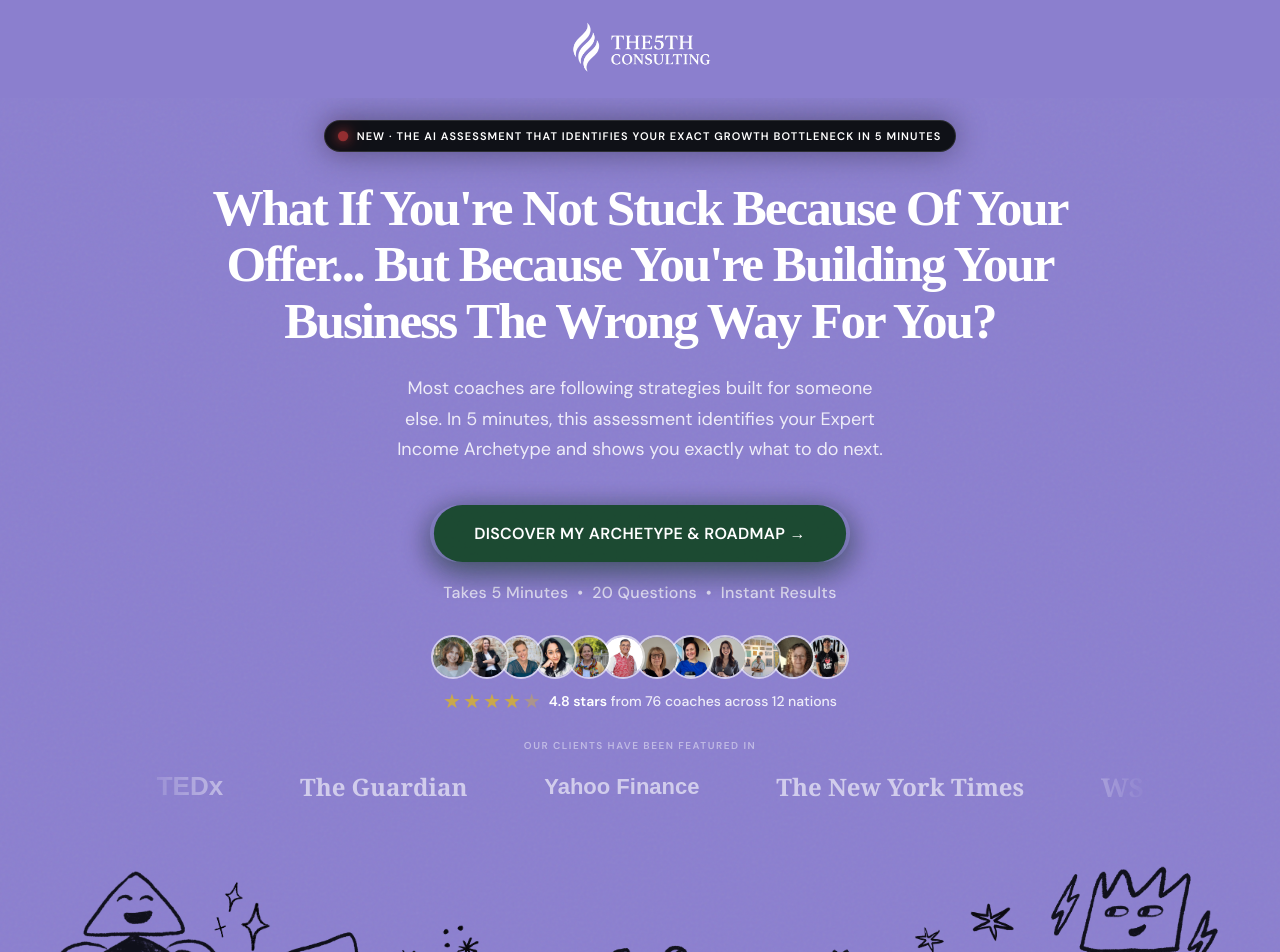
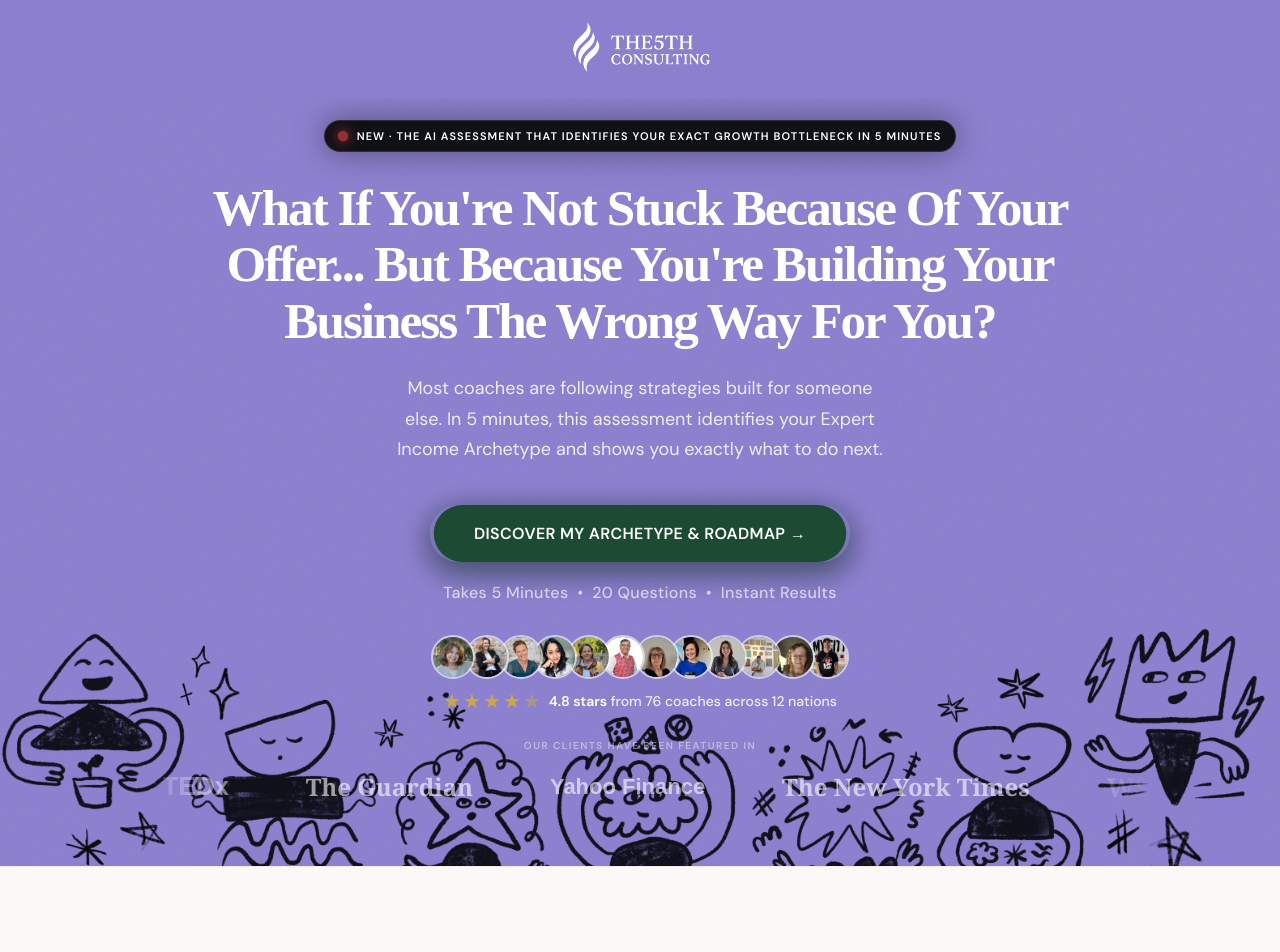
Before and after one commit to indrodip-cmd/quiz-deploy, a Next.js app: page / in a window 1280 px wide. Shown: the top 952 px of the page. Built offline with nearby package versions, Linux system fonts and the light colour scheme; a web font is replaced by a local one.

Commit message:
Fix hero illustration overflow — clip inside hero bounds, hide on mobile

```diff
--- a/app/page.tsx
+++ b/app/page.tsx
@@ -1098,8 +1098,8 @@ const LP_CSS = `
   font-weight:700;padding:16px 48px;border-radius:50px;border:2px solid #111;
   cursor:pointer;letter-spacing:.02em;transition:all .25s;}
 .qp-btn-ghost:hover{background:#111;color:#fff;transform:translateY(-2px);}
-.qp-hero-graphic{display:block;width:100%;max-width:none;margin:48px auto -88px;
-  position:relative;z-index:2;}
+.qp-hero-graphic{display:block;width:100%;max-width:none;
+  position:absolute;bottom:0;left:0;z-index:0;pointer-events:none;}
 
 /* ─── archetypes section ─── */
 .qp-arch-section{background:#fff;padding:180px 60px 100px;}
@@ -1374,7 +1374,7 @@ function LandingPage({ onStart }: { onStart: () => void }) {
       </motion.nav>
 
       {/* ══ HERO ══ */}
-      <section className="qp-hero" style={{ padding: isMobile ? '100px 16px 40px' : 'clamp(80px, 10vw, 120px) clamp(16px, 5vw, 48px) 60px' }}>
+      <section className="qp-hero" style={{ padding: isMobile ? '100px 16px 40px' : 'clamp(80px, 10vw, 120px) clamp(16px, 5vw, 48px) 60px', overflow: 'hidden', position: 'relative' }}>
         <div className="qp-hero-grain" aria-hidden="true" />
         <div className="qp-hero-inner">
 
@@ -1624,7 +1624,20 @@ function LandingPage({ onStart }: { onStart: () => void }) {
           initial={prefersReduced ? {} : { opacity:0, y:40 }}
           animate={{ opacity:1, y:0 }}
           transition={tr(0.6)}
-          style={{ mixBlendMode: 'multiply', background: 'transparent', display: isMobile ? 'none' : undefined }}
+          style={{
+            position: 'absolute',
+            bottom: 0,
+            left: 0,
+            width: '100%',
+            maxHeight: '60%',
+            objectFit: 'cover',
+            objectPosition: 'top',
+            pointerEvents: 'none',
+            zIndex: 0,
+            mixBlendMode: 'multiply',
+            background: 'transparent',
+            display: isMobile ? 'none' : undefined,
+          }}
         />
       </section>
 
```
